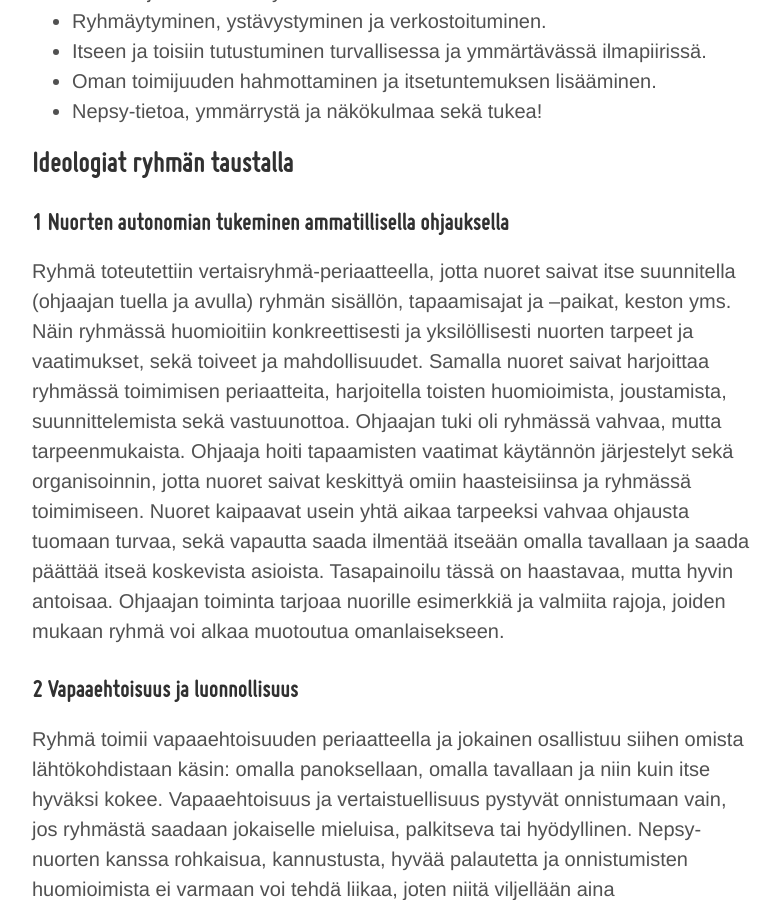
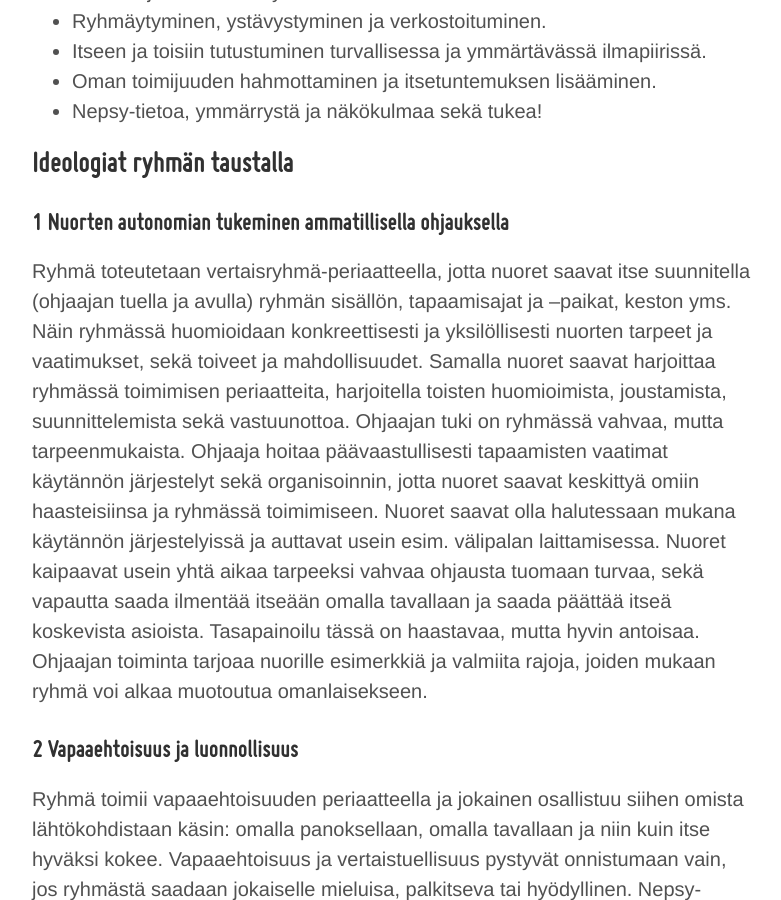
Before and after one commit to niinapiira/neppari.net, a Jekyll site: the page built from _posts/2023-08-04-ammatillisesti-ohjattu-vertaistukiryhma-nuorille.md, in a window 1280 px wide and 900 px high, scrolled down 6409 px. Shown: the whole window, without its empty margins (248-1029 px from the left). Built offline with Jekyll 4.4.1, drawn with Linux system fonts in a browser that asks for light colours.

Commit message:
Update 2023-08-04-ammatillisesti-ohjattu-vertaistukiryhma-nuorille.md

```diff
--- a/_posts/2023-08-04-ammatillisesti-ohjattu-vertaistukiryhma-nuorille.md
+++ b/_posts/2023-08-04-ammatillisesti-ohjattu-vertaistukiryhma-nuorille.md
@@ -104,7 +104,7 @@ Olemme pyrkineet tarjoamaan nuorille luonnollisen ja elämän makuisen ryhmän,
 
 ### 1 Nuorten autonomian tukeminen ammatillisella ohjauksella
 
-Ryhmä toteutettiin vertaisryhmä-periaatteella, jotta nuoret saivat itse suunnitella (ohjaajan tuella ja avulla) ryhmän sisällön, tapaamisajat ja –paikat, keston yms. Näin ryhmässä huomioitiin konkreettisesti ja yksilöllisesti nuorten tarpeet ja vaatimukset, sekä toiveet ja mahdollisuudet. Samalla nuoret saivat harjoittaa ryhmässä toimimisen periaatteita, harjoitella toisten huomioimista, joustamista, suunnittelemista sekä vastuunottoa. Ohjaajan tuki oli ryhmässä vahvaa, mutta tarpeenmukaista. Ohjaaja hoiti tapaamisten vaatimat käytännön järjestelyt sekä organisoinnin, jotta nuoret saivat keskittyä omiin haasteisiinsa ja ryhmässä toimimiseen.
+Ryhmä toteutetaan vertaisryhmä-periaatteella, jotta nuoret saavat itse suunnitella (ohjaajan tuella ja avulla) ryhmän sisällön, tapaamisajat ja –paikat, keston yms. Näin ryhmässä huomioidaan konkreettisesti ja yksilöllisesti nuorten tarpeet ja vaatimukset, sekä toiveet ja mahdollisuudet. Samalla nuoret saavat harjoittaa ryhmässä toimimisen periaatteita, harjoitella toisten huomioimista, joustamista, suunnittelemista sekä vastuunottoa. Ohjaajan tuki on ryhmässä vahvaa, mutta tarpeenmukaista. Ohjaaja hoitaa päävaastullisesti tapaamisten vaatimat käytännön järjestelyt sekä organisoinnin, jotta nuoret saavat keskittyä omiin haasteisiinsa ja ryhmässä toimimiseen. Nuoret saavat olla halutessaan mukana käytännön järjestelyissä ja auttavat usein esim. välipalan laittamisessa.
 Nuoret kaipaavat usein yhtä aikaa tarpeeksi vahvaa ohjausta tuomaan turvaa, sekä vapautta saada ilmentää itseään omalla tavallaan ja saada päättää itseä koskevista asioista. Tasapainoilu tässä on haastavaa, mutta hyvin antoisaa. Ohjaajan toiminta tarjoaa nuorille esimerkkiä ja valmiita rajoja, joiden mukaan ryhmä voi alkaa muotoutua omanlaisekseen.
 
 ### 2 Vapaaehtoisuus ja luonnollisuus
```
